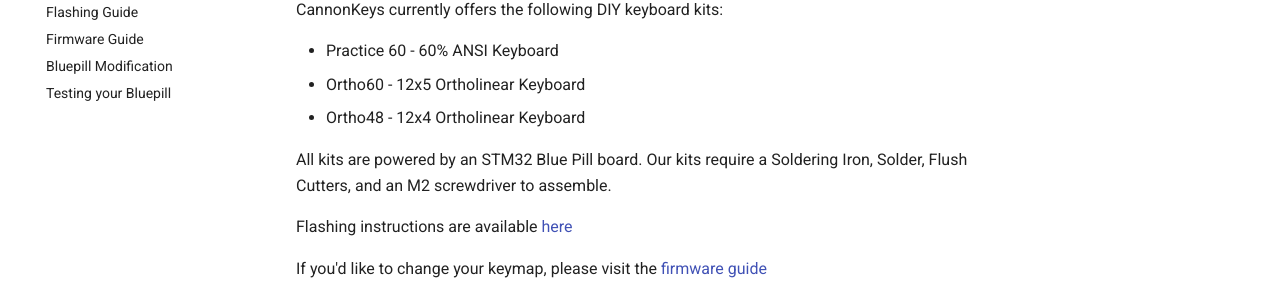
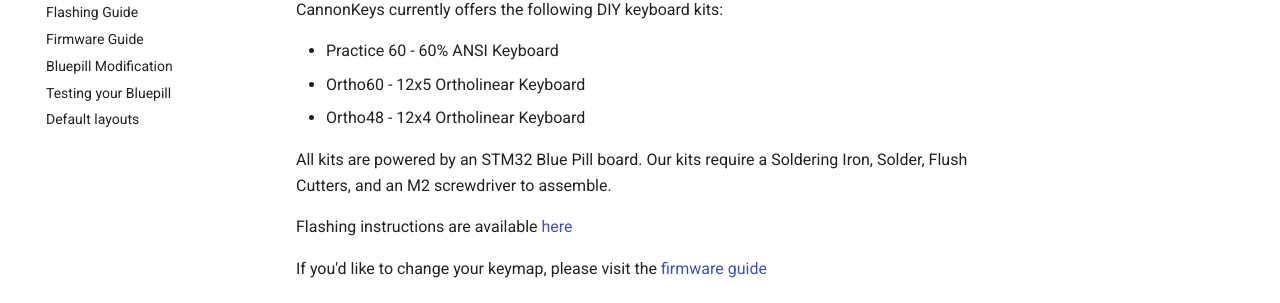
Before and after one commit to cannonkeys/ck-docs, an MkDocs documentation site: the page built from docs/index.md, in a window 1280 px wide. Shown: the part 234-537 px from the top of the page. Built offline with MkDocs 1.6.1 and Material for MkDocs 9.7.7, drawn with Linux system fonts in a browser that asks for light colours; comment, search, counter and statistics services are not loaded.

Commit message:
Add layouts to sidebar

```diff
--- a/mkdocs.yml
+++ b/mkdocs.yml
@@ -16,6 +16,7 @@ nav:
   - Firmware Guide: firmware.md
   - Bluepill Modification: bluepill-mod.md
   - Testing your Bluepill: bluepill-test.md
+  - Default layouts: default-layouts.md
 
 extra:
   social:
```
